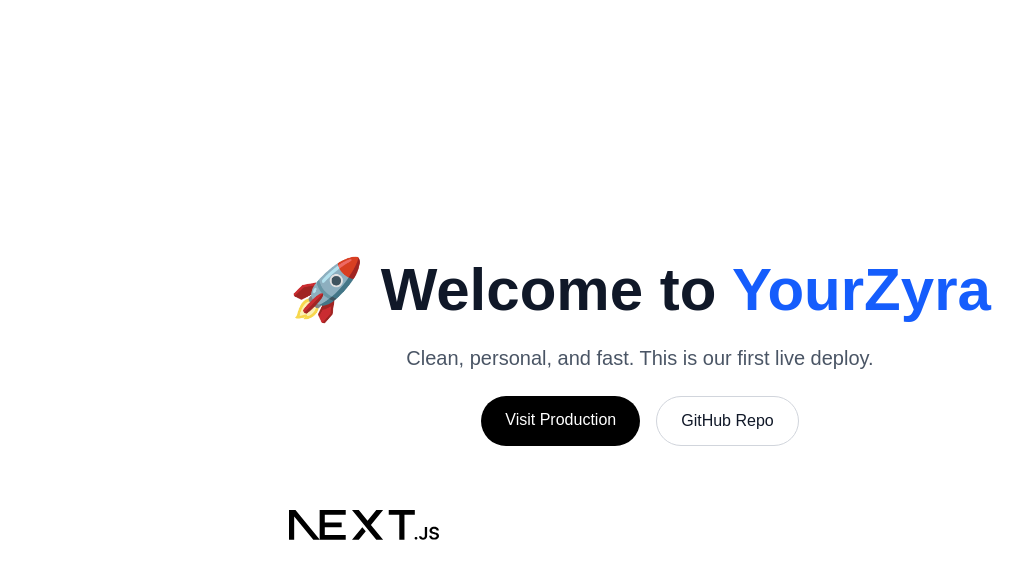
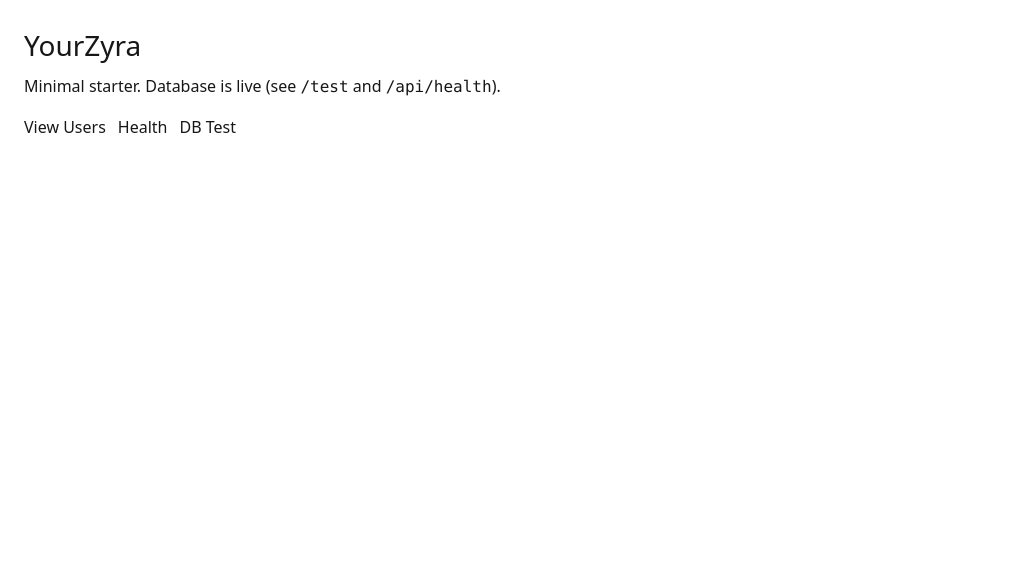
Before and after one commit to Jaydoo88/yourzyra, a Next.js app: page / in a window 1280 px wide. Shown: the top 578 px of the page, without its empty margins (0-1031 px from the left). Built offline with nearby package versions, Linux system fonts and the light colour scheme.

Commit message:
feat: update App Router home page

```diff
--- a/src/app/page.tsx
+++ b/src/app/page.tsx
@@ -1,41 +1,18 @@
-import Image from "next/image";
+// src/app/page.tsx
+import Link from 'next/link'
 
 export default function Home() {
   return (
-    <div className="flex flex-col items-center justify-center min-h-screen bg-white text-gray-900 p-8">
-      <main className="text-center space-y-6">
-        <h1 className="text-4xl sm:text-6xl font-extrabold">
-          🚀 Welcome to <span className="text-blue-600">YourZyra</span>
-        </h1>
-        <p className="text-lg sm:text-xl text-gray-600 max-w-2xl mx-auto">
-          Clean, personal, and fast. This is our first live deploy.
-        </p>
-        <div className="flex gap-4 justify-center">
-          <a
-            href="https://yourzyra.com"
-            className="px-6 py-3 rounded-full bg-black text-white font-medium hover:bg-gray-800 transition"
-          >
-            Visit Production
-          </a>
-          <a
-            href="https://github.com/Jaydoo88/yourzyra"
-            target="_blank"
-            rel="noopener noreferrer"
-            className="px-6 py-3 rounded-full border border-gray-300 hover:bg-gray-100 transition"
-          >
-            GitHub Repo
-          </a>
-        </div>
-        <div className="pt-10">
-          <Image
-            src="/next.svg"
-            alt="Next.js Logo"
-            width={150}
-            height={40}
-            priority
-          />
-        </div>
-      </main>
-    </div>
-  );
+    <main style={{ padding: 24, fontFamily: 'system-ui, sans-serif' }}>
+      <h1 style={{ fontSize: 28, marginBottom: 8 }}>YourZyra</h1>
+      <p style={{ marginBottom: 16 }}>
+        Minimal starter. Database is live (see <code>/test</code> and <code>/api/health</code>).
+      </p>
+      <div style={{ display: 'flex', gap: 12 }}>
+        <Link href="/users">View Users</Link>
+        <a href="/api/health" target="_blank" rel="noreferrer">Health</a>
+        <a href="/test" target="_blank" rel="noreferrer">DB Test</a>
+      </div>
+    </main>
+  )
 }
```
